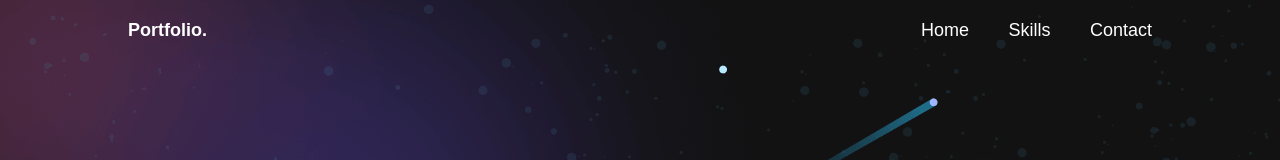
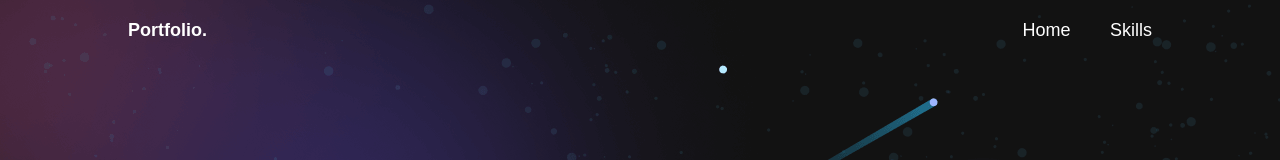
Before and after one commit to Dagi2795/portfolio, a plain HTML site: page index.html in a window 1280 px wide. Shown: the top 160 px of the page. Drawn offline with nearby package versions, Linux system fonts and the light colour scheme.

Commit message:
Update index.html

```diff
--- a/index.html
+++ b/index.html
@@ -10,7 +10,7 @@
         <nav class="navbar">
             <a href="index.html"  style="--i:1;"   >Home</a>
             <a href="skills.html"  style="--i:2;"   >Skills</a>
-            <a href="contact.html"  style="--i:3;"   >Contact</a>
+<!--             <a href="contact.html"  style="--i:3;"   >Contact</a> -->
         </nav>
     </header>
 
```
